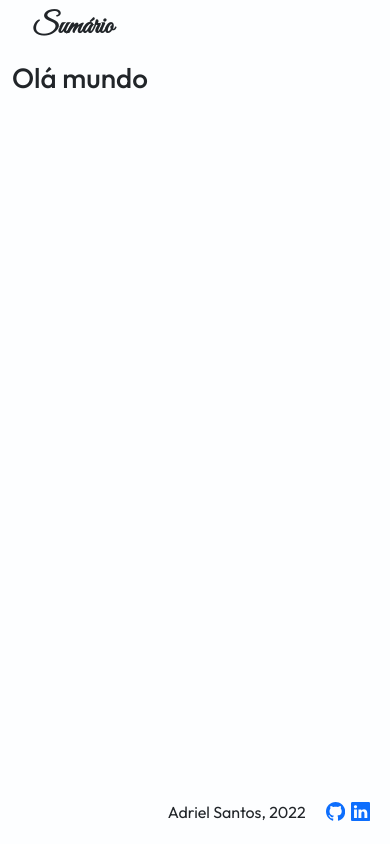
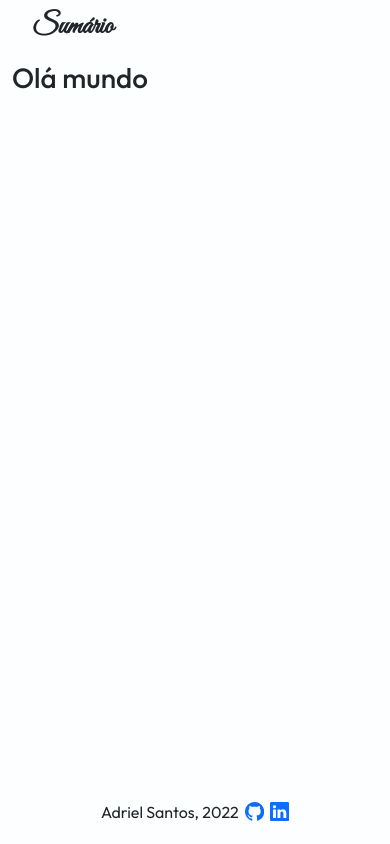
Before and after one commit to br-adriel/sumario, a Next.js app: page / in a window 390 px wide. Built offline with nearby package versions, Linux system fonts and the light colour scheme.

Commit message:
Insere Container no Footer e melhora responsividade

```diff
--- a/components/Footer.js
+++ b/components/Footer.js
@@ -1,9 +1,11 @@
+import { Container } from 'react-bootstrap';
 import { Github, Linkedin } from 'react-bootstrap-icons';
 import styled from 'styled-components';
 
 const Footer = () => {
   return (
     <FooterTag>
+      <Container>
         <p>Adriel Santos, {new Date().getFullYear()}</p>
         <div>
           <a
@@ -23,6 +25,7 @@ const Footer = () => {
             <Linkedin />
           </a>
         </div>
+      </Container>
     </FooterTag>
   );
 };
@@ -32,8 +35,17 @@ const FooterTag = styled.footer`
   margin-top: auto;
   padding: 20px;
   display: flex;
+  gap: 20px;
+
+  & > .container {
+    justify-content: center;
+  }
+
+  @media screen and (min-width: 768px) {
+    & > .container {
       justify-content: flex-end;
-  gap: 20px;
+    }
+  }
 
   p {
     margin-top: 5px;
```
Lines whose indentation alone changed are shown as unchanged.
